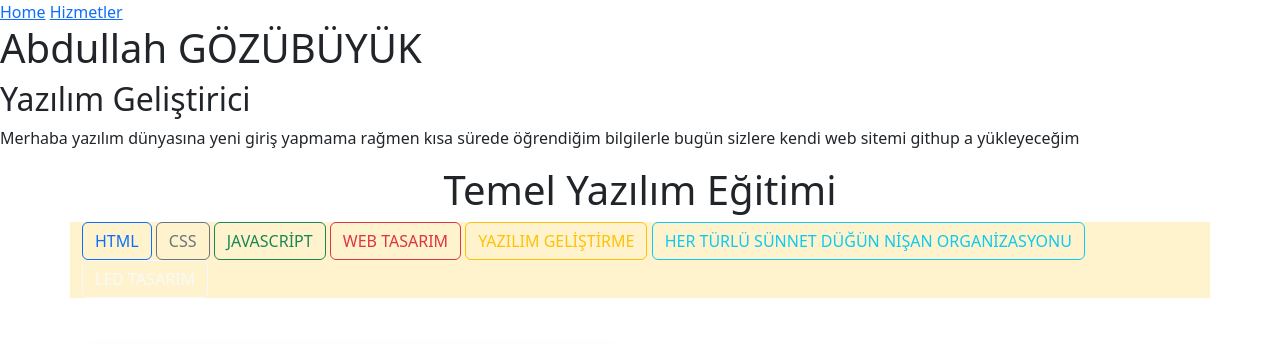
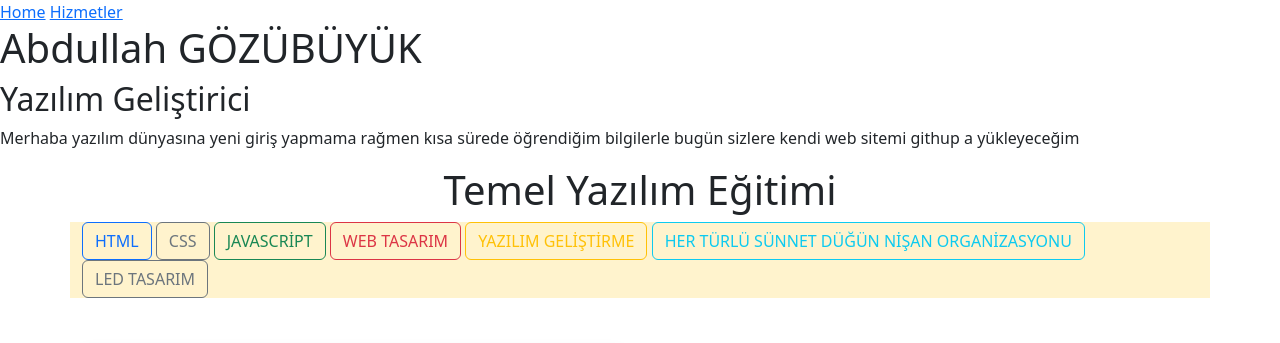
Before and after one commit to abdullahgzbyk/abdullahgzbyk, a plain HTML site: page index.html in a window 1280 px wide. Shown: the top 343 px of the page. Drawn offline with nearby package versions, Linux system fonts and the light colour scheme.

Commit message:
button son düzenleme

```diff
--- a/index.html
+++ b/index.html
@@ -40,7 +40,7 @@
 <button type="button" class="btn btn-outline-danger">WEB TASARIM</button>
 <button type="button" class="btn btn-outline-warning">YAZILIM GELİŞTİRME</button>
 <button type="button" class="btn btn-outline-info">HER TÜRLÜ SÜNNET DÜĞÜN NİŞAN ORGANİZASYONU</button>
-<button type="button" class="btn btn-outline-light">LED TASARIM</button>
+<button type="button" class="btn btn-outline-secondary">LED TASARIM</button>
 
 
     </div>
```
